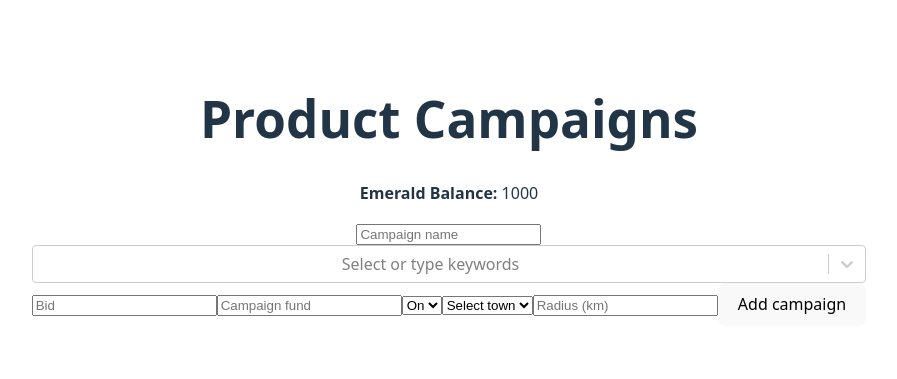
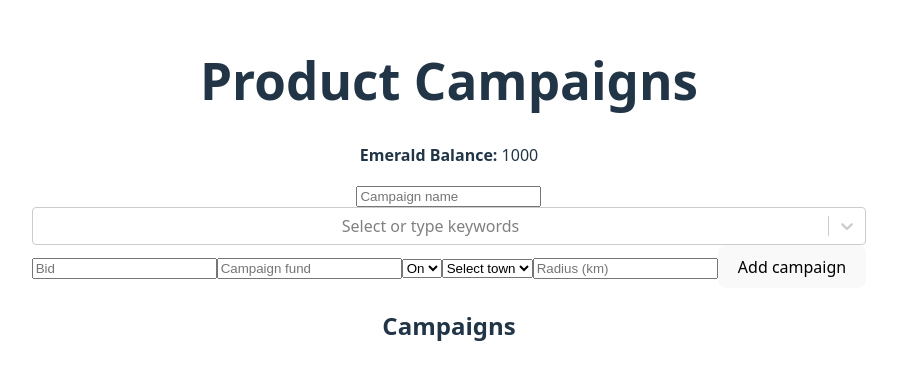
Before and after one commit to Oliwiawolos/Product-Campaigns, a React (Vite) app in the folder frontend/: page / in a window 1280 px wide. Shown: the part 209-588 px from the top of the page, without its empty margins (191-1088 px from the left). Built offline with nearby package versions, Linux system fonts and the light colour scheme.

Commit message:
Create campaign list and connect it to App

```diff
--- a/frontend/src/App.jsx
+++ b/frontend/src/App.jsx
@@ -1,6 +1,7 @@
 import { useState } from 'react'
 import './App.css'
 import CampaignForm from './components/CampaignForm';
+import CampaignList from './components/CampaignList';
 
 function App() {
   const [campaigns, setCampaigns] = useState([]);
@@ -23,6 +24,9 @@ function App() {
 
       {/* Formularz do tworzenia nowej kampanii */}
             <CampaignForm onAdd={addCampaign} />
+
+      {/* Lista istniejących kampanii */}
+      <CampaignList campaigns={campaigns} />
      </div>
     </>
   )
--- a/frontend/src/components/CampaignList.jsx
+++ b/frontend/src/components/CampaignList.jsx
@@ -0,0 +1,15 @@
+//Komponent otrzymuje listę kampanii jako props i wyświetla je w formie listy
+export default function CampaignList({campaigns}){
+    return(
+        <div>
+            <h2>Campaigns</h2>
+            <ul>
+                {campaigns.map((c,i)=>(
+                    <li key={i}>
+                    <strong>{c.name}</strong> – {c.keywords.join(', ')} – {c.bid}€
+                  </li>
+                ))}
+            </ul>
+        </div>
+    )
+}
```
